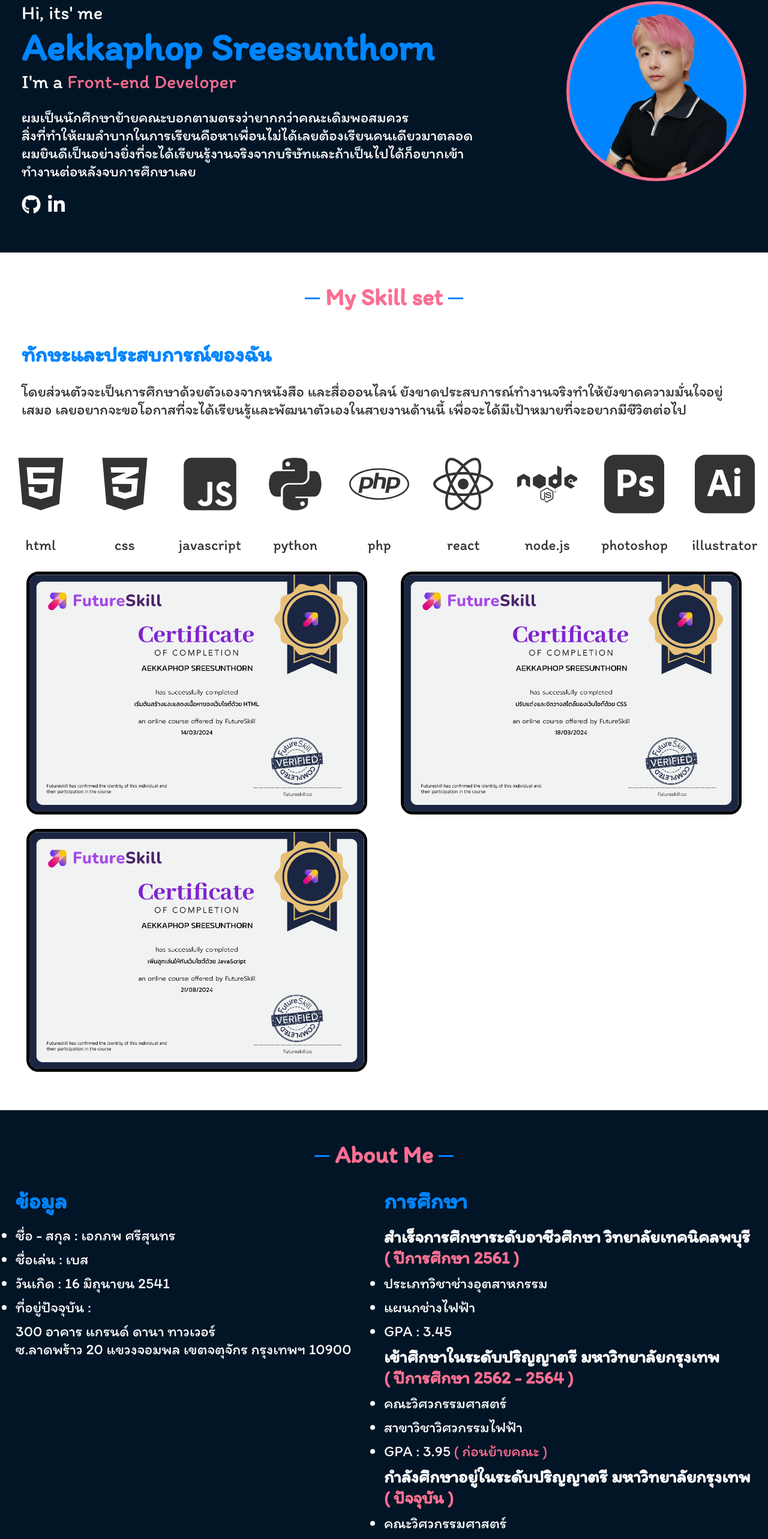
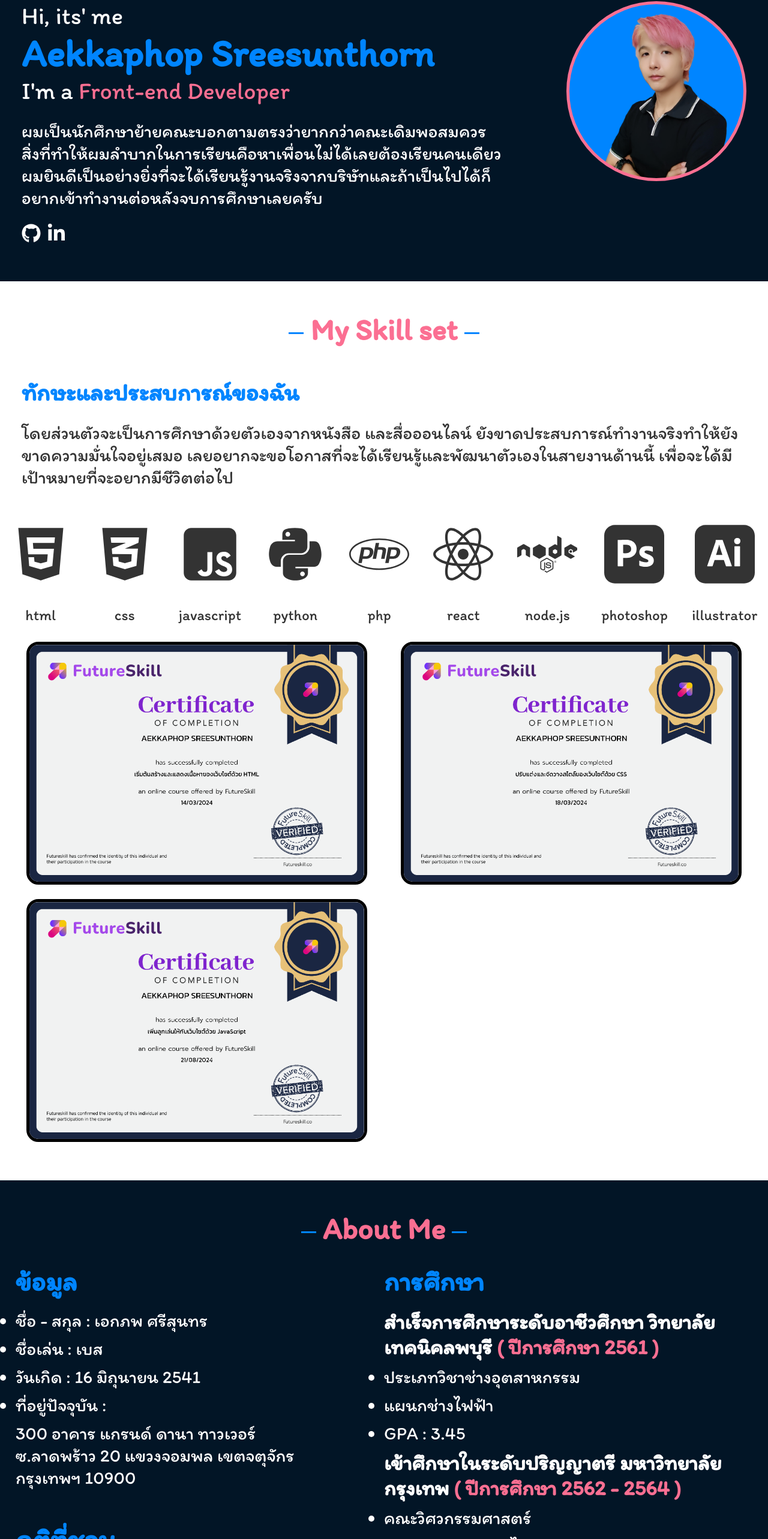
Before and after one commit to Drymartini2199/portfolio-react, a React (Vite) app: page / in a window 1280 px wide. Shown: the part 138-2704 px from the top of the page at 60% size. Built offline with nearby package versions, Linux system fonts and the light colour scheme.

Commit message:
update 9

```diff
--- a/src/components/About/About.jsx
+++ b/src/components/About/About.jsx
@@ -17,24 +17,28 @@ function About() {
                                     <li>ชื่อ - สกุล : เอกภพ ศรีสุนทร</li>
                                     <li>ชื่อเล่น : เบส</li>
                                     <li>วันเกิด : 16 มิถุนายน 2541</li>
-                                    <li>ที่อยู่ปัจจุบัน : <div>300 อาคาร แกรนด์ ดานา ทาวเวอร์<br />
-                                        ซ.ลาดพร้าว 20 แขวงจอมพล เขตจตุจักร กรุงเทพฯ 10900</div></li>
-                                </ul>
+                                    <li>ที่อยู่ปัจจุบัน : <div>300 อาคาร แกรนด์ ดานา ทาวเวอร์ <br />ซ.ลาดพร้าว 20
+                                        แขวงจอมพล เขตจตุจักร <br />กรุงเทพฯ 10900</div></li>
+                                </ul><br />
+                                <h2>คติที่ชอบ</h2>
+                                <blockquote>
+                                    <div><q> เปลี่ยนสิ่งที่ไม่รู้เป็นความรู้ <br />แล้วเปลี่ยนความรู้เป็นพลัง </q></div>
+                                </blockquote>
                             </div>
                             <div className={styles.text_2}>
                                 <h2>การศึกษา</h2>
                                 <ul>
-                                    <h3>สำเร็จการศึกษาระดับอาชีวศึกษา วิทยาลัยเทคนิคลพบุรี <br /><span>( ปีการศึกษา 2561 )</span></h3>
+                                    <h3>สำเร็จการศึกษาระดับอาชีวศึกษา วิทยาลัยเทคนิคลพบุรี <span>( ปีการศึกษา 2561 )</span></h3>
                                     <li>ประเภทวิชาช่างอุตสาหกรรม</li>
                                     <li>แผนกช่างไฟฟ้า</li>
                                     <li>GPA : 3.45</li>
 
-                                    <h3>เข้าศึกษาในระดับปริญญาตรี มหาวิทยาลัยกรุงเทพ <br /><span>( ปีการศึกษา 2562 - 2564 )</span></h3>
+                                    <h3>เข้าศึกษาในระดับปริญญาตรี มหาวิทยาลัยกรุงเทพ <span>( ปีการศึกษา 2562 - 2564 )</span></h3>
                                     <li>คณะวิศวกรรมศาสตร์</li>
                                     <li>สาขาวิชาวิศวกรรมไฟฟ้า</li>
                                     <li>GPA : 3.95 <span>( ก่อนย้ายคณะ )</span></li>
 
-                                    <h3>กำลังศึกษาอยู่ในระดับปริญญาตรี มหาวิทยาลัยกรุงเทพ <br /><span>( ปัจจุบัน )</span></h3>
+                                    <h3>กำลังศึกษาอยู่ในระดับปริญญาตรี มหาวิทยาลัยกรุงเทพ <span>( ปัจจุบัน )</span></h3>
                                     <li>คณะวิศวกรรมศาสตร์</li>
                                     <li>สาขาวิชาวิศวกรรมคอมพิวเตอร์</li>
                                     <li>GPA : 3.53 <span>( ปัจจุบัน )</span></li>
--- a/src/components/About/about.module.css
+++ b/src/components/About/about.module.css
@@ -9,10 +9,9 @@
 
         & .about_con {
             margin: 50px 10px;
-            text-align: center;
 
             & h1 {
-                font-size: 40px;
+                font-size: 50px;
                 color: #fb6f92;
                 text-align: center;
             }
@@ -41,8 +40,17 @@
 
                 & .text_1,
                 .text_2 {
-                    font-size: 25px;
-                    text-align: left;
+                    font-size: 30px;
+
+                    & blockquote {
+                        margin-top: 40px;
+                        margin-left: 55px;
+
+                        & q {
+                            font-size: 35px;
+                            font-weight: bold;
+                        }
+                    }
 
                     & h2 {
                         color: #0085FF;
--- a/src/components/Contact/Contact.module.css
+++ b/src/components/Contact/Contact.module.css
@@ -19,7 +19,7 @@
                 }
 
                 & h1 {
-                    font-size: 40px;
+                    font-size: 50px;
                     color: #fb6f92;
                     text-align: center;
                     margin-bottom: 25px;
@@ -37,12 +37,12 @@
 
                 & h2 {
                     color: #0085FF;
-                    font-size: 32px;
+                    font-size: 40px;
                     margin-bottom: 20px;
                 }
 
                 & p {
-                    font-size: 25px;
+                    font-size: 30px;
                     margin: 10px;
                 }
             }
--- a/src/components/Hero/Hero.jsx
+++ b/src/components/Hero/Hero.jsx
@@ -26,18 +26,8 @@ function Hero() {
               </span>
             </p>
             <p className={styles.text_4}>
-              <ul>
-                <li>
-                  ผมเป็นนักศึกษาย้ายคณะบอกตามตรงว่ายากกว่าคณะเดิมพอสมควร
-                </li>
-                <li>
-                  สิ่งที่ทำให้ผมลำบากในการเรียนคือหาเพื่อนไม่ได้เลยต้องเรียนคนเดียวมาตลอด
-                </li>
-                <li>
-                  ผมยินดีเป็นอย่างยิ่งที่จะได้เรียนรู้งานจริงจากบริษัทและถ้าเป็นไปได้ก็อยากเข้าทำงานต่อหลังจบการศึกษาเลย
-                </li>
-              </ul>
-
+              ผมเป็นนักศึกษาย้ายคณะบอกตามตรงว่ายากกว่าคณะเดิมพอสมควร<br /> สิ่งที่ทำให้ผมลำบากในการเรียนคือหาเพื่อนไม่ได้เลยต้องเรียนคนเดียว<br />
+              ผมยินดีเป็นอย่างยิ่งที่จะได้เรียนรู้งานจริงจากบริษัทและถ้าเป็นไปได้ก็อยากเข้าทำงานต่อหลังจบการศึกษาเลยครับ
             </p>
             <ul className={styles.hero_social}>
               <li><a href="https://github.com/Drymartini2199" target='_blank'><FaGithub /></a></li>
--- a/src/components/Hero/Hero.module.css
+++ b/src/components/Hero/Hero.module.css
@@ -16,7 +16,7 @@
             margin: 0 20px;
 
             & .text_1 {
-                font-size: 32px;
+                font-size: 40px;
             }
 
             & .text_2 {
@@ -26,7 +26,7 @@
             }
 
             & .text_3 {
-                font-size: 32px;
+                font-size: 40px;
 
                 & span {
                     color: #fb6f92;
@@ -34,13 +34,10 @@
             }
 
             & .text_4 {
-                max-width: 90%;
-                font-size: 25px;
+                width: 94%;
+                text-align: justify;
+                font-size: 30px;
                 margin-top: 25px;
-
-                & ul {
-                    list-style: none;
-                }
             }
         }
 
--- a/src/components/Portfolio/Portfolio.module.css
+++ b/src/components/Portfolio/Portfolio.module.css
@@ -4,7 +4,7 @@
     overflow: hidden;
 
     & h1 {
-        font-size: 40px;
+        font-size: 50px;
         color: #fb6f92;
         text-align: center;
     }
@@ -21,13 +21,12 @@
 
     & h2 {
         color: #0085FF;
-        font-size: 32px;
+        font-size: 40px;
         margin-top: 40px;
     }
 
     & .port_title {
         text-align: center;
-        font-size: 40px;
         color: #fb6f92;
     }
 
@@ -51,7 +50,7 @@
 
             & p {
                 text-align: left;
-                font-size: 25px;
+                font-size: 30px;
                 margin-top: 25px;
             }
         }
--- a/src/components/Skills/Skills.module.css
+++ b/src/components/Skills/Skills.module.css
@@ -9,7 +9,7 @@
         padding: 50px 0;
 
         & h1 {
-            font-size: 40px;
+            font-size: 50px;
             color: #fb6f92;
             text-align: center;
         }
@@ -28,13 +28,13 @@
             margin: 50px 20px;
 
             & dt {
-                font-size: 36px;
+                font-size: 40px;
                 color: #0085FF;
                 text-align: left;
             }
 
             & dd {
-                font-size: 25px;
+                font-size: 30px;
                 margin-top: 25px;
                 text-align: left;
             }
```
